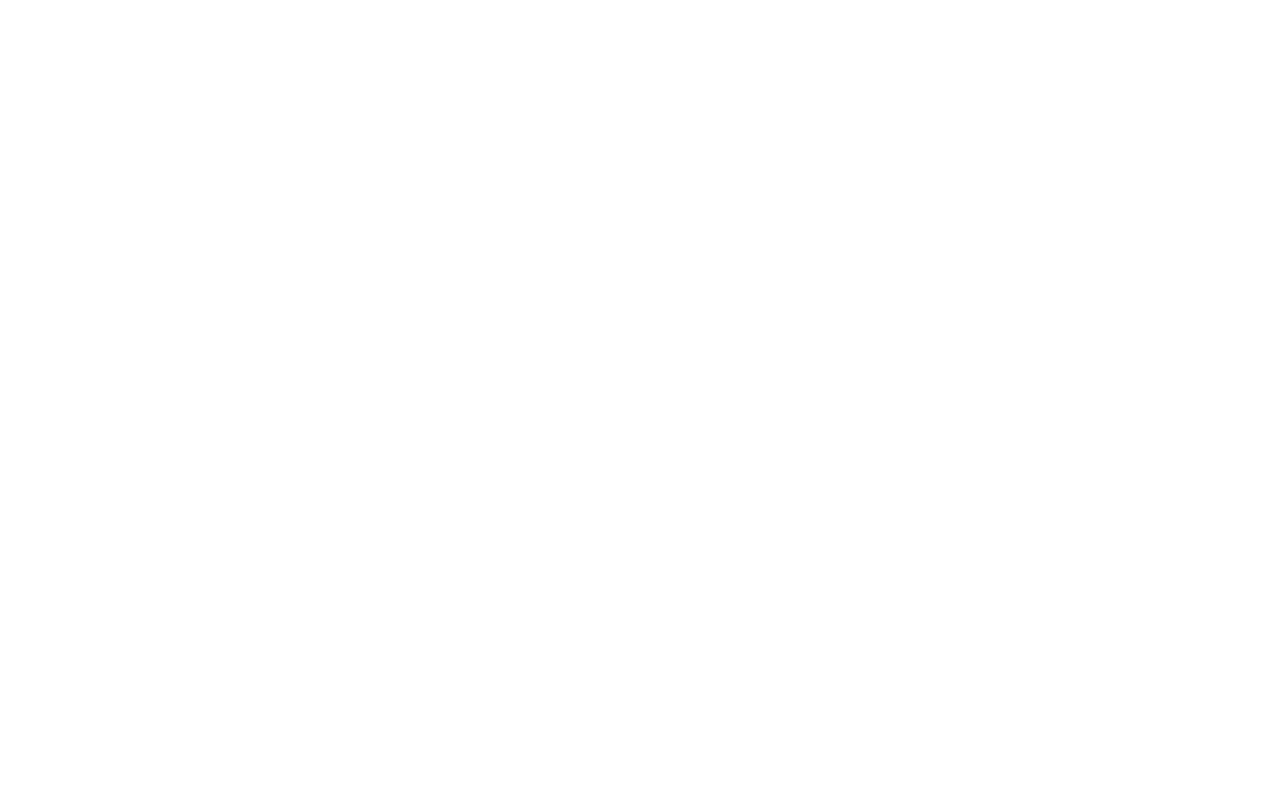
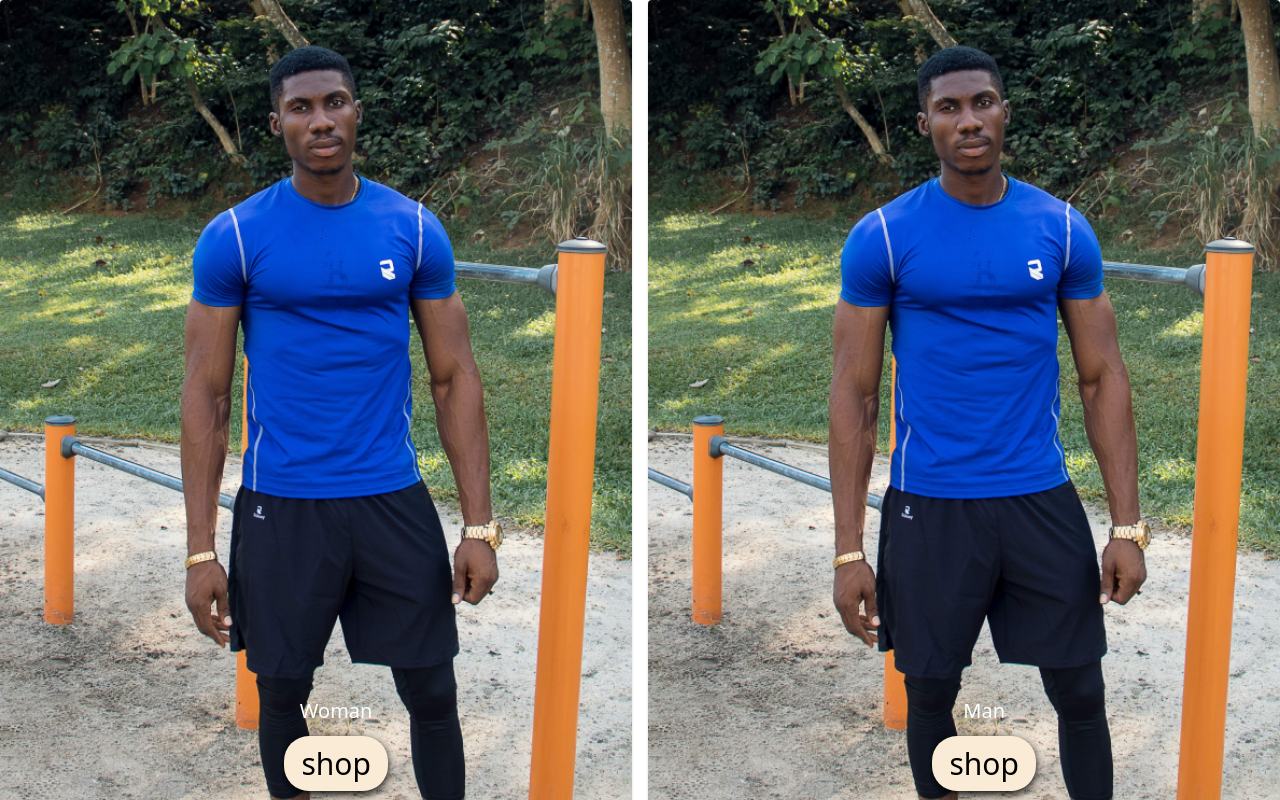
Before and after one commit to Kleekit/rikeey-react, a React (Create React App) app: page /ekama in a window 1280 px wide. Shown: the top 800 px of the page. Built offline with nearby package versions, Linux system fonts and the light colour scheme.

Commit message:
:lipstick: added shop card

```diff
--- a/package.json
+++ b/package.json
@@ -18,6 +18,7 @@
     "prop-types": "^15.7.2",
     "query-string": "^7.0.1",
     "react": "^17.0.2",
+    "react-bootstrap": "^2.1.0",
     "react-dom": "^17.0.2",
     "react-draggable": "^4.4.4",
     "react-grid-carousel": "^1.0.1",
--- a/src/App.js
+++ b/src/App.js
@@ -1,5 +1,6 @@
 import React from "react";
 import { Route, Switch, useLocation } from "react-router-dom";
+import Ekama from "./components/ekama/ekama";
 import Callback from "./pages/Callback";
 import Cart from "./pages/Cart";
 import Checkout from "./pages/Checkout";
@@ -15,6 +16,7 @@
   return (
     <Switch location={location}>
       <Route path="/" exact component={LandingPage} />
+      <Route path="/ekama" exact component={Ekama} />
       <Route path="/shop" exact component={Shop} />
       <Route path="/shop/:category" exact component={Shop} />
       <Route path="/details/:productId" exact component={Details} />
--- /dev/null
+++ b/src/components/ekama/cardNFloatedText.js
@@ -0,0 +1,29 @@
+import { Button, Card, CardMedia } from "@mui/material";
+import React from "react";
+import CustomButton from "./customButton";
+import "./ekama.css"; // check css file for additional css rules
+
+const CardNFloatedText = ({ imageUrl, text, actionFN }) => {
+  return (
+    <div className="position-relative cardNFloatedText">
+      <Card>
+        <CardMedia
+          //   height="100vh"
+          component="img"
+          image={imageUrl}
+          //   alt="Paella dish"
+        />
+      </Card>
+      <div className="position-absolute action ">
+        <div>
+          <h2>{text}</h2>
+        </div>
+        <div>
+          <CustomButton text="shop" />
+        </div>
+      </div>
+    </div>
+  );
+};
+
+export default CardNFloatedText;
--- /dev/null
+++ b/src/components/ekama/customButton.js
@@ -0,0 +1,14 @@
+import React from "react";
+
+const CustomButton = ({
+  text = "string",
+  onclick = () => alert("not implemented"),
+}) => {
+  return (
+    <button className="button-style" onclick={onclick}>
+      {text}
+    </button>
+  );
+};
+
+export default CustomButton;
--- /dev/null
+++ b/src/components/ekama/ekama.css
@@ -0,0 +1,32 @@
+/* CardNFloatedText start */
+
+/* .cardNFloatedText {
+  border-radius: 3.5rem;
+} */
+.cardNFloatedText .action {
+  bottom: 20%;
+  left: 45%;
+  height: 10rem;
+  color: #fff;
+  /* content style */
+  display: flex;
+  flex-direction: column;
+  justify-content: space-around;
+  align-items: center;
+}
+/* CardNFloatedText end */
+
+/* button-style start */
+.button-style {
+  background-color: antiquewhite;
+  color: black;
+  border: 0;
+  padding: 0.7rem 1.7rem;
+  border-radius: 25px;
+  box-shadow: 0 3px 10px black;
+  font-size: 3rem;
+}
+.button-style:hover {
+  box-shadow: 0 3px 3px black;
+}
+/* button-style end */
--- /dev/null
+++ b/src/components/ekama/ekama.js
@@ -0,0 +1,20 @@
+import { Grid } from "@mui/material";
+import React from "react";
+import CardNFloatedText from "./cardNFloatedText";
+
+const Ekama = (props) => {
+  return (
+    <div>
+      <Grid container spacing={2}>
+        <Grid item lg={6}>
+          <CardNFloatedText imageUrl="/images/men-button.png" text="Woman" />
+        </Grid>
+        <Grid item lg={6}>
+          <CardNFloatedText imageUrl="/images/men-button.png" text="Man" />
+        </Grid>
+      </Grid>
+    </div>
+  );
+};
+
+export default Ekama;
--- a/src/index.js
+++ b/src/index.js
@@ -3,6 +3,7 @@
 import "./index.css";
 import "./components/LandingPage/landing.css";
 import "./components/LandingPage/queries.css";
+
 import App from "./App";
 import "bootstrap/dist/css/bootstrap.css";
 import { BrowserRouter as Router } from "react-router-dom";
```
Also changed, not shown: 1 other file (tests, documents, lock files or other folders).
